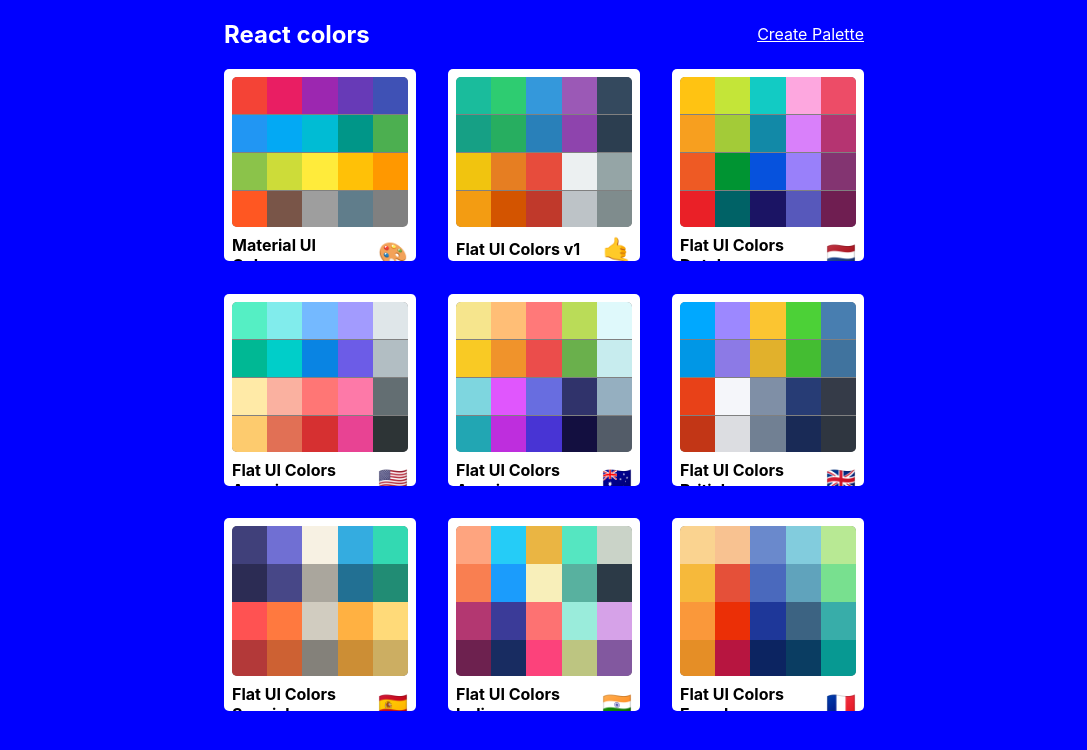
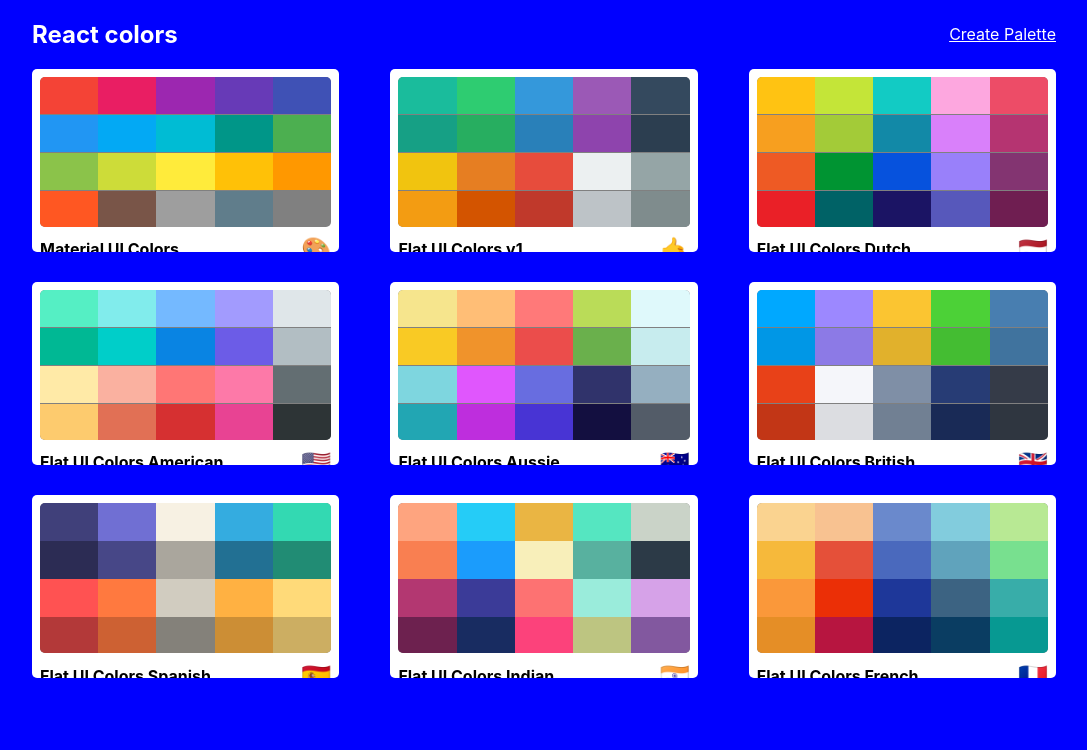
Before and after one commit to nazimkazim/colorPalette, a React (Create React App) app: page / in a window 1280 px wide. Shown: the top 750 px of the page, without its empty margins (96-1183 px from the left). Built offline with nearby package versions, Linux system fonts and the light colour scheme; the HTML template or start-up script is replaced by a standard one.

Commit message:
add "make palette list responsive"

```diff
--- a/src/style/PaletteListStyles.js
+++ b/src/style/PaletteListStyles.js
@@ -1,3 +1,5 @@
+import sizes from './sizes';
+
 export default {
   root: {
     backgroundColor: 'blue',
@@ -11,7 +13,13 @@
     display: 'flex',
     alignItems: 'flex-start',
     flexDirection: 'column',
-    flexWrap: 'wrap'
+    flexWrap: 'wrap',
+    [sizes.down('xl')]: {
+      width: '80%'
+    },
+    [sizes.down('xs')]: {
+      width: '70%'
+    }
   },
   nav: {
     display: 'flex',
@@ -28,6 +36,13 @@
     width: '100%',
     display: 'grid',
     gridTemplateColumns: 'repeat(3, 30%)',
-    gridGap: '5%'
+    gridGap: '5%',
+    [sizes.down('md')]: {
+      gridTemplateColumns: 'repeat(2, 50%)'
+    },
+    [sizes.down('xm')]: {
+      gridTemplateColumns: 'repeat(1, 100%)',
+      gridGap: '1.5rem'
+    }
   }
 };
--- a/src/style/sizes.js
+++ b/src/style/sizes.js
@@ -6,7 +6,8 @@
       xs: '575.98px',
       md: '767.98px',
       sm: '991.98px',
-      lg: '1198.98px'
+      lg: '1198.98px',
+      xl: '1600px'
     };
     return `@media (max-width:${sizes[size]})`;
   }
```
